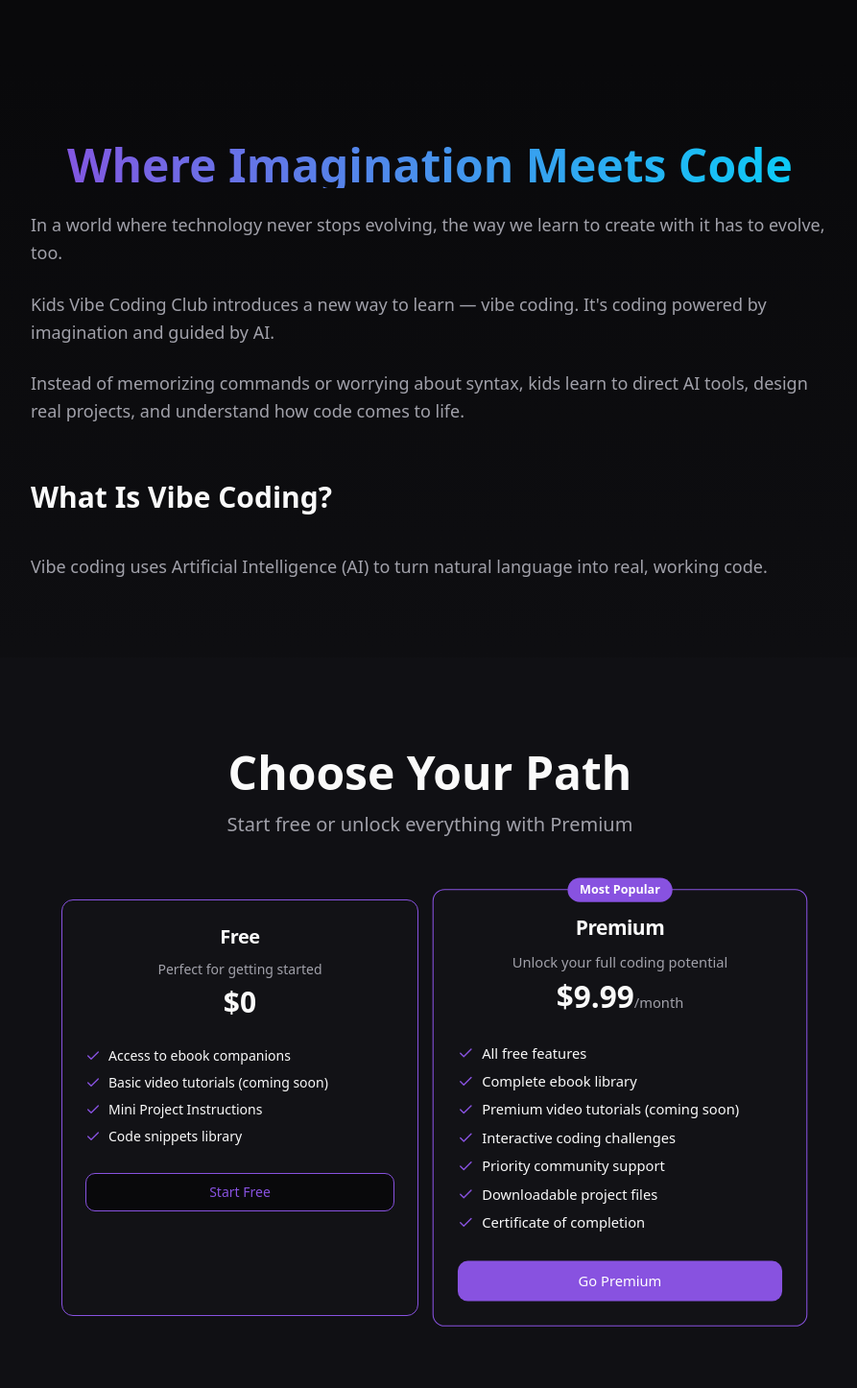
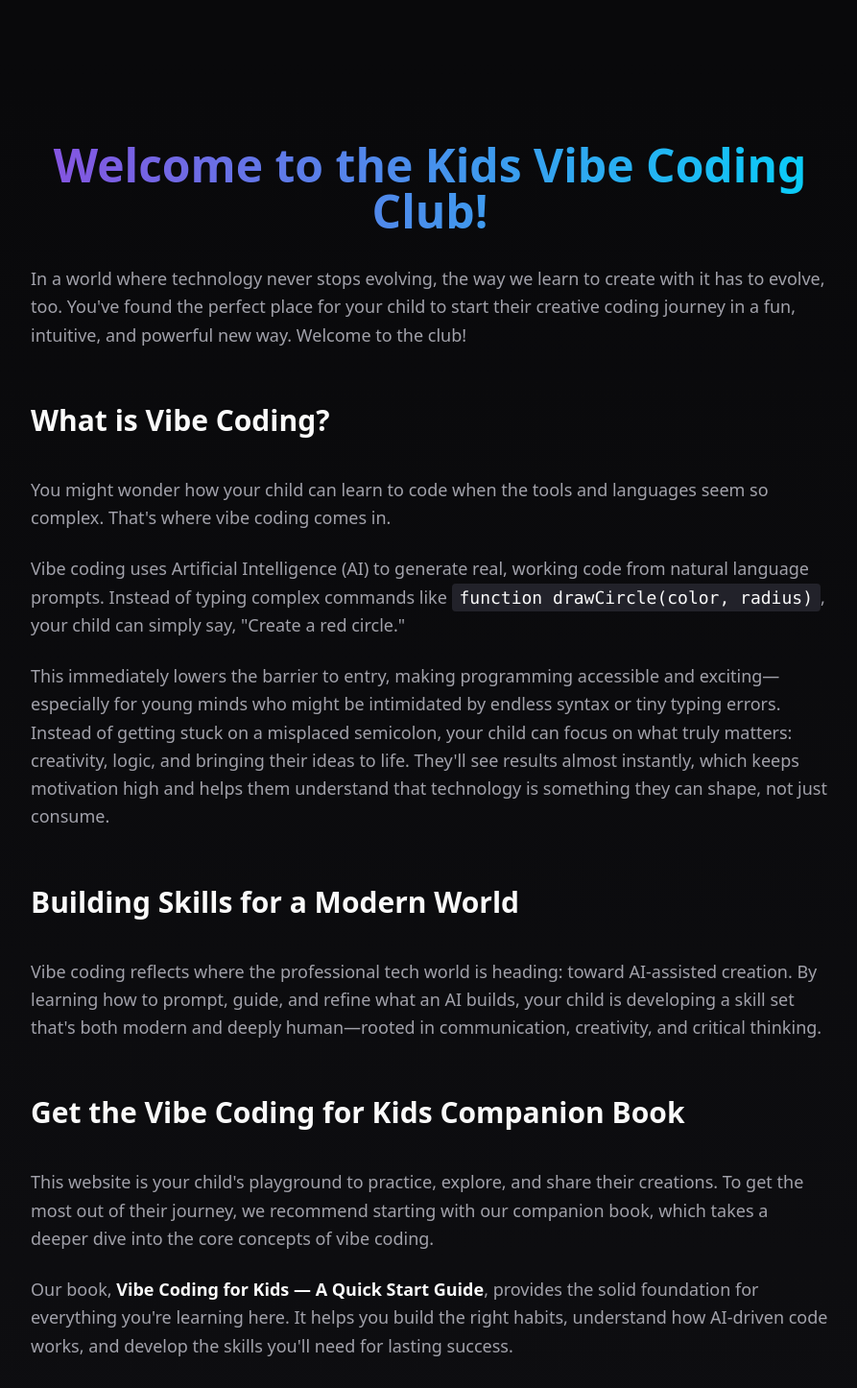
Before and after one commit to irexio/kids-vibe-forge, a React (Vite) app: page / in a window 1280 px wide. Shown: the part 1330-2776 px from the top of the page at 96% size, without its empty margins (192-1085 px from the left). Built offline with nearby package versions, Linux system fonts and the light colour scheme; the HTML template or start-up script is replaced by a standard one.

Commit message:
Update About section content

```diff
--- a/src/components/About.tsx
+++ b/src/components/About.tsx
@@ -1,32 +1,63 @@
+import { Button } from "@/components/ui/button";
+
 const About = () => {
   return (
     <section className="py-20 px-4 bg-gradient-to-b from-background to-muted/20">
       <div className="container mx-auto max-w-4xl">
-        <h2 className="text-4xl md:text-5xl font-bold text-center mb-6 bg-clip-text text-transparent bg-gradient-to-r from-primary to-accent">
-          Where Imagination Meets Code
+        <h2 className="text-4xl md:text-5xl font-bold text-center mb-8 bg-clip-text text-transparent bg-gradient-to-r from-primary to-accent">
+          Welcome to the Kids Vibe Coding Club!
         </h2>
 
         <div className="space-y-6 text-lg text-muted-foreground leading-relaxed">
           <p>
-            In a world where technology never stops evolving, the way we learn to create with it has to evolve, too.
+            In a world where technology never stops evolving, the way we learn to create with it has to evolve, too. You've found the perfect place for your child to start their creative coding journey in a fun, intuitive, and powerful new way. Welcome to the club!
+          </p>
+
+          <h3 className="text-2xl md:text-3xl font-bold text-foreground pt-8 pb-4">
+            What is Vibe Coding?
+          </h3>
+
+          <p>
+            You might wonder how your child can learn to code when the tools and languages seem so complex. That's where vibe coding comes in.
           </p>
 
           <p>
-            Kids Vibe Coding Club introduces a new way to learn — vibe coding.
-            It's coding powered by imagination and guided by AI.
+            Vibe coding uses Artificial Intelligence (AI) to generate real, working code from natural language prompts. Instead of typing complex commands like <code className="px-2 py-1 rounded bg-muted text-foreground">function drawCircle(color, radius)</code>, your child can simply say, "Create a red circle."
           </p>
 
           <p>
-            Instead of memorizing commands or worrying about syntax, kids learn to direct AI tools, design real projects, and understand how code comes to life.
+            This immediately lowers the barrier to entry, making programming accessible and exciting—especially for young minds who might be intimidated by endless syntax or tiny typing errors. Instead of getting stuck on a misplaced semicolon, your child can focus on what truly matters: creativity, logic, and bringing their ideas to life. They'll see results almost instantly, which keeps motivation high and helps them understand that technology is something they can shape, not just consume.
           </p>
 
           <h3 className="text-2xl md:text-3xl font-bold text-foreground pt-8 pb-4">
-            What Is Vibe Coding?
+            Building Skills for a Modern World
           </h3>
 
           <p>
-            Vibe coding uses Artificial Intelligence (AI) to turn natural language into real, working code.
+            Vibe coding reflects where the professional tech world is heading: toward AI-assisted creation. By learning how to prompt, guide, and refine what an AI builds, your child is developing a skill set that's both modern and deeply human—rooted in communication, creativity, and critical thinking.
           </p>
+
+          <h3 className="text-2xl md:text-3xl font-bold text-foreground pt-8 pb-4">
+            Get the Vibe Coding for Kids Companion Book
+          </h3>
+
+          <p>
+            This website is your child's playground to practice, explore, and share their creations. To get the most out of their journey, we recommend starting with our companion book, which takes a deeper dive into the core concepts of vibe coding.
+          </p>
+
+          <p>
+            Our book, <span className="font-semibold text-foreground">Vibe Coding for Kids — A Quick Start Guide</span>, provides the solid foundation for everything you're learning here. It helps you build the right habits, understand how AI-driven code works, and develop the skills you'll need for lasting success.
+          </p>
+
+          <p className="font-semibold text-foreground">
+            Start strong. Learn the right way.
+          </p>
+
+          <div className="pt-6 text-center">
+            <Button size="lg" className="text-lg">
+              Get the Book →
+            </Button>
+          </div>
         </div>
       </div>
     </section>
```
